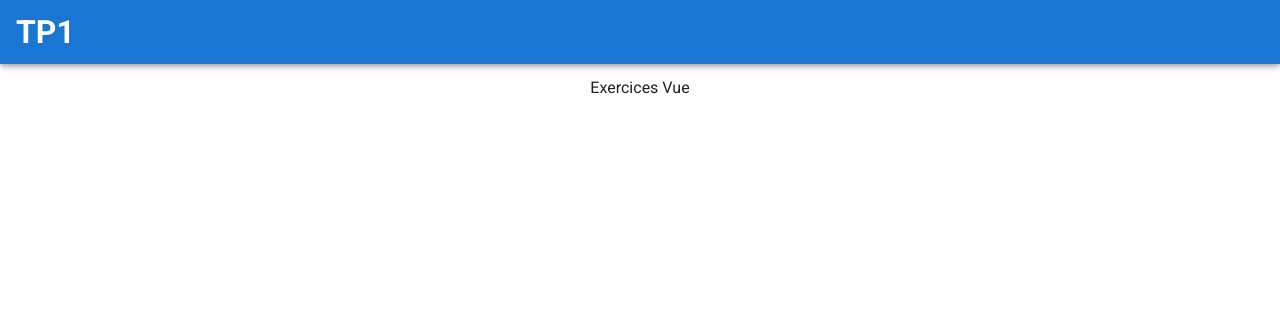
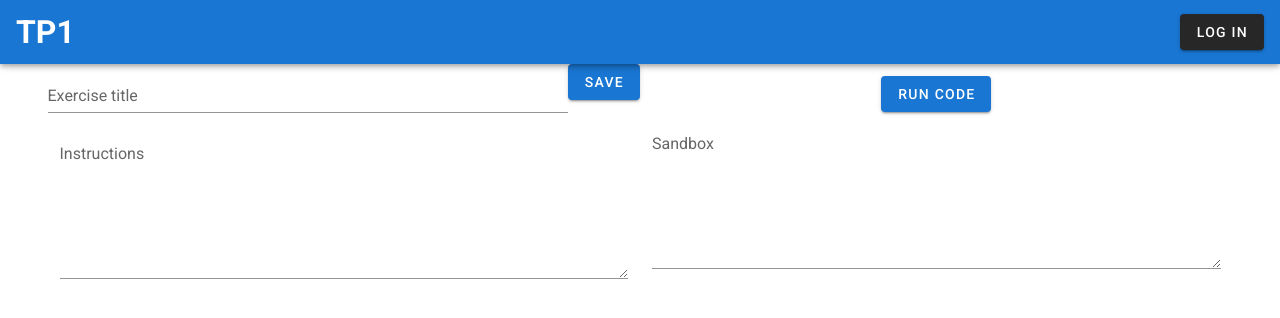
Before and after one commit to Patatart/frontend_tp1, a Vue app: page /#/ in a window 1280 px wide. Before the commit this address led to /#/login. Shown: the top 318 px of the page. Built offline with nearby package versions, Linux system fonts and the light colour scheme.

Commit message:
Sauvegarde d'un exercice

```diff
--- a/src/App.vue
+++ b/src/App.vue
@@ -30,6 +30,10 @@
 
       <v-spacer></v-spacer>
 
+      <v-btn
+        @click="login">
+        Log In
+      </v-btn>
     </v-app-bar>
 
     <v-content>
@@ -50,6 +54,15 @@ export default {
 
   data: () => ({
     //
-  })
+  }),
+  methods: {
+    async login () {
+      const axios = require('axios')
+      await axios.post('http://localhost:3000/api/v1/login', {
+        username: 'admin@example.com',
+        password: 'pxHzOLb1UH'
+      })
+    }
+  }
 }
 </script>
--- a/src/components/Exercices.vue
+++ b/src/components/Exercices.vue
@@ -1,10 +1,31 @@
 <template>
   <v-container>
     <v-row>
-      <v-col class="text-center" cols="12" md="4">
+      <v-col class="text-center" cols="12" md="6">
+          <v-row>
+            <v-text-field
+            v-model="title"
+            label="Exercise title"></v-text-field>
+            <v-btn color="primary"
+            @click="save">
+            Save
+            </v-btn>
+          </v-row>
+          <v-textarea
+          v-model="instructions"
+          name="input-7-1"
+          label="Instructions"
+          value=""></v-textarea>
       </v-col>
-      <v-col class="text-center" cols="12" md="4">
-        Exercices Vue
+      <v-col class="text-center" cols="12" md="6">
+          <v-btn color="primary"
+            @click="runCode">
+            Run Code
+            </v-btn>
+        <v-textarea
+          name="input-7-1"
+          label="Sandbox"
+          value=""></v-textarea>
       </v-col>
     </v-row>
   </v-container>
@@ -14,10 +35,28 @@
 export default {
   name: 'Exercices',
   data: () => ({
-
+    instructions: '',
+    title: ''
   }),
   methods: {
+    async save () {
+      const axios = require('axios')
+      await axios.post('http://localhost:3000/api/v1/exercise', {
+        instructions: this.instructions,
+        lang: 'pyhton',
+        title: this.title,
+        tests: '',
+        solution: '',
+        template_regions: [''],
+        template_regions_rw: [0],
+        difficulty: 1,
+        score: 1,
+        creation_date: '01-02-2020'
+      })
+    },
+    async runCode () {
 
+    }
   }
 }
 </script>
--- a/src/views/Login.vue
+++ b/src/views/Login.vue
@@ -38,16 +38,19 @@ export default {
     email: '',
     password: '',
     emailRules: [
-      v => !!v || 'Email is required',
-      v => v !== 'Louis' || 'Louis is forbidden'
+      v => !!v || 'Email is required'
     ],
     passwordRules: [
       v => !!v || 'Password is required'
     ]
   }),
   methods: {
-    login () {
-      console.log('login')
+    async login () {
+      const axios = require('axios')
+      await axios.post('http://localhost:3000/api/v1/login', {
+        username: this.email, // 'admin@example.com',
+        password: this.password // 'pxHzOLb1UH'
+      })
     }
   }
 }
```
